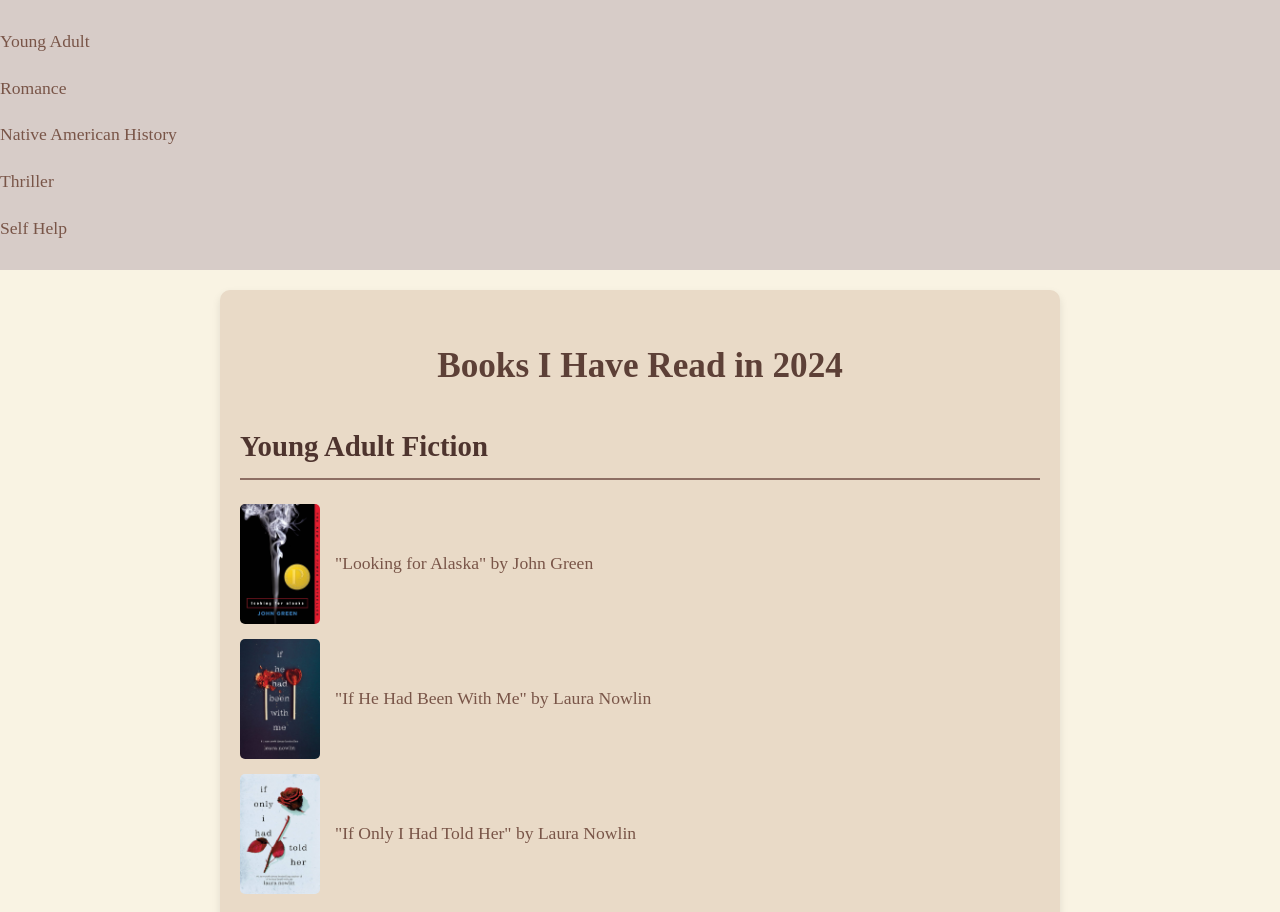
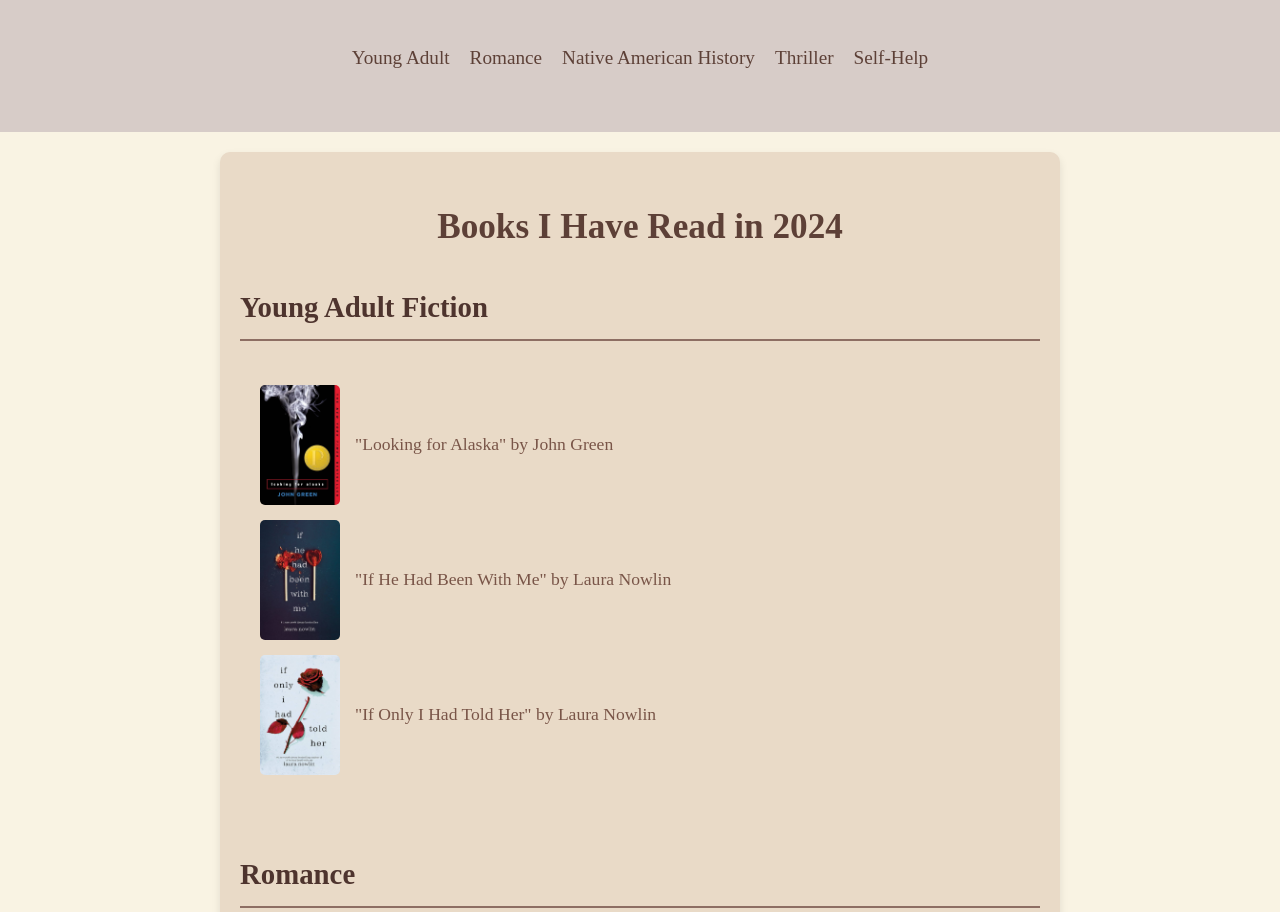
Before and after one commit to rbracker/books-read, a plain HTML site: page index.html in a window 1280 px wide. Shown: the top 912 px of the page. Drawn offline with Linux system fonts and the light colour scheme.

Commit message:
aligning nav bar

```diff
--- a/assets/style.css
+++ b/assets/style.css
@@ -30,23 +30,18 @@ h2 {
     padding-bottom: 5px;
 }
 
+/* nav class, apears side by side*/
 nav {
     background-color: #d7ccc8;
-    padding: 10px 0;
+    padding: 15px;
     text-align: center;
     margin-bottom: 20px;
 }
 
 #nav ul {
-    list-style-type: none;
-    margin: 0;
+    display: flex;
+    justify-content: center;
     padding: 0;
-    display: float-center;
-    justify-content: center;
-}
-
-#nav ul li {
-    margin: 0 15px;
 }
 
 #nav ul li a {
@@ -65,7 +60,7 @@ nav {
 
 ul {
     list-style-type: none;
-    padding: 0;
+    padding: 20px;
 }
 
 li {
@@ -93,7 +88,7 @@ a:hover {
 /* Mobile-Friendly */
 @media (max-width: 768px) {
     body {
-        padding: 10px;
+        font-size: 16px;
     }
 
     img {
--- a/index.html
+++ b/index.html
@@ -7,16 +7,15 @@
     <title>Books I Have Read This Year</title>
 </head>
 <body>
-    <nav>
-        <ul id="nav">
+    <nav id="nav">
+        <ul>
             <li><a href="#young-adult">Young Adult</a></li>
             <li><a href="#romance">Romance</a></li>
             <li><a href="#native-american-history">Native American History</a></li>
             <li><a href="#thriller">Thriller</a></li>
-            <li><a href="#self-help">Self Help</a></li>
+            <li><a href="#self-help">Self-Help</a></li>
         </ul>
     </nav>
-
     <main id="main">
         <h1 id="title">Books I Have Read in 2024</h1>
 
```
